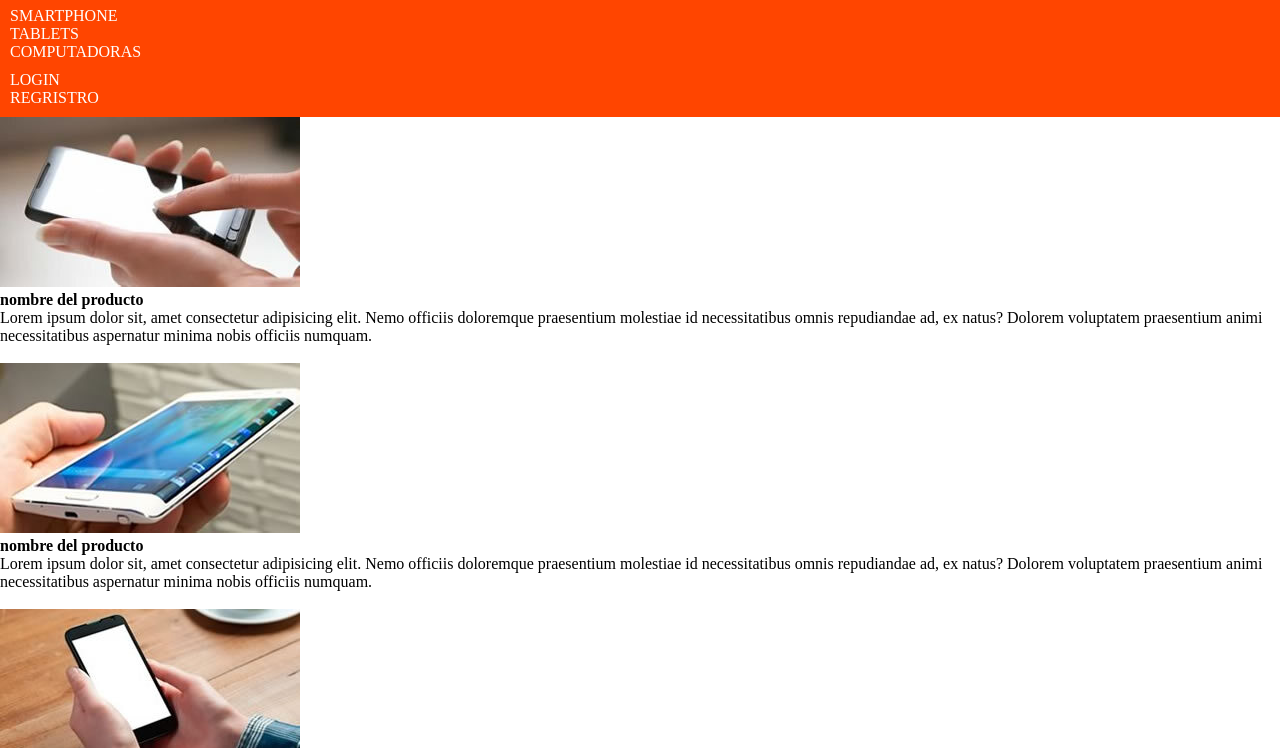
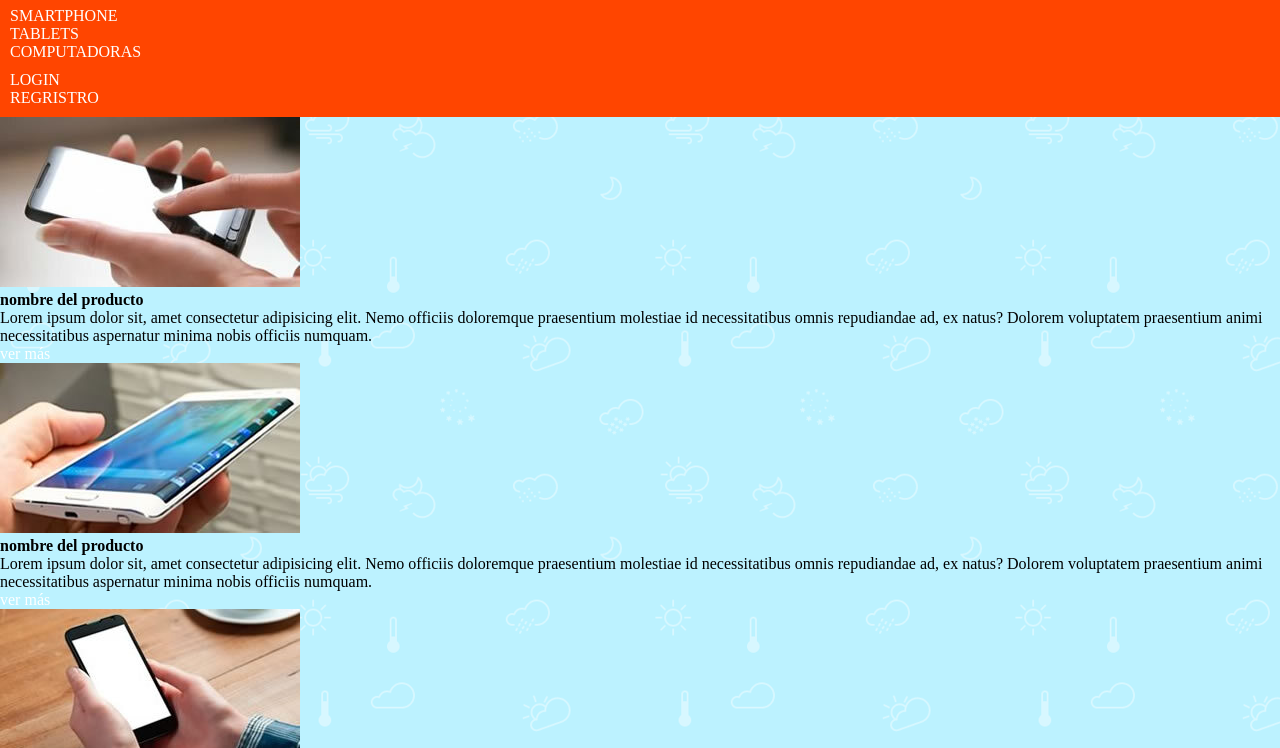
Before and after one commit to Ale-253/craftsy, a website: page views/home.html in a window 1280 px wide. Shown: the part 52-800 px from the top of the page. Drawn offline with Linux system fonts and the light colour scheme.

Commit message:
se agrega img de fondo

```diff
--- a/public/stylesheets/general.css
+++ b/public/stylesheets/general.css
@@ -5,7 +5,7 @@
 }
 
 body {
-    background-image: url("/img/bg-2.png");
+    background-image: url("/img/bg-2_360.png");
 }
 
 li {
```
